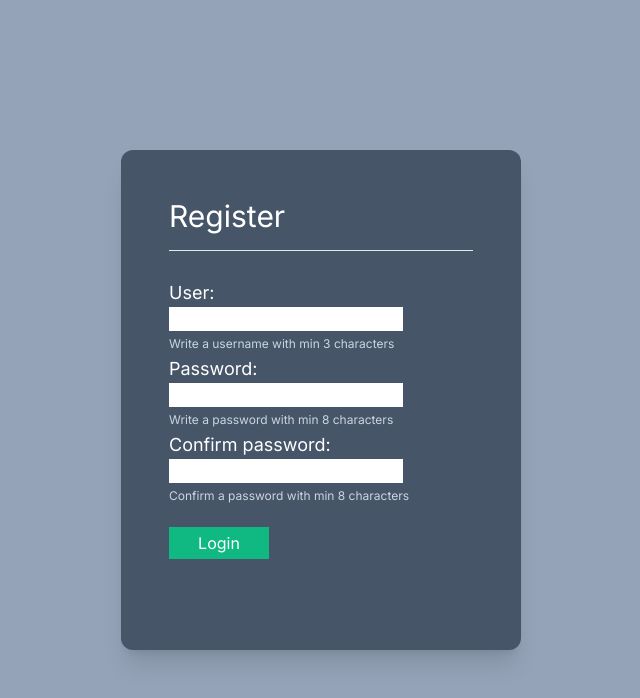
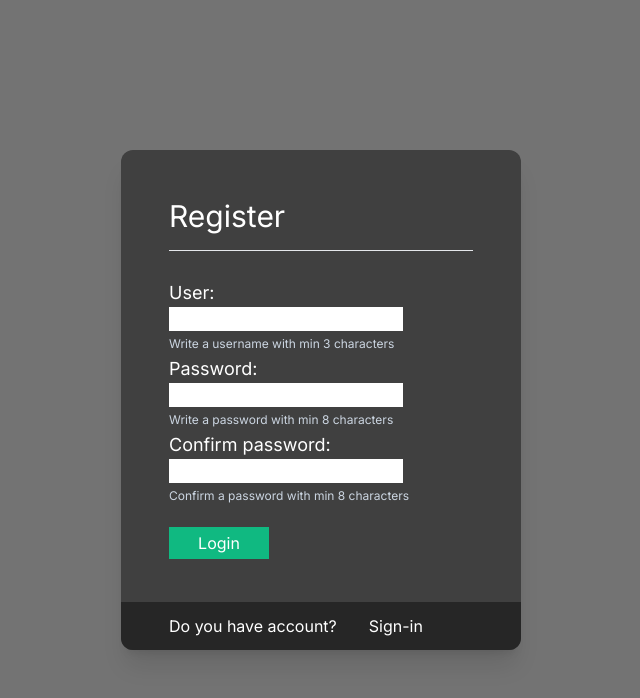
Before and after one commit to caduado13/video_conference-client, a Next.js app: page /register in a window 1280 px wide. Shown: the top 698 px of the page, without its empty margins (319-959 px from the left). Built offline with nearby package versions, Linux system fonts and the light colour scheme.

Commit message:
Add interations and states

```diff
--- a/src/app/globals.css
+++ b/src/app/globals.css
@@ -8,3 +8,44 @@ body{
   margin: 0;
   box-sizing: border-box;
 }
+
+.position-arrows{
+  position: absolute;
+  right: 20px;
+  top: 10px;
+  transform: rotate(0);
+  cursor: pointer;
+}
+
+.position-arrows:hover{
+  scale: 1.2;
+  filter: drop-shadow(1px 3px 3px #fff);
+  transition: 300ms;
+}
+
+.position-arrows.show-off{
+  transform: rotate(180deg);
+}
+
+.input-search {
+  background-color: transparent;
+  border: none;
+  outline: none;
+  padding: 4px;
+  margin: 0;
+  width: 100%; /* Ajuste conforme necessário */
+  border-bottom: 1px solid #000; /* Adicione uma linha horizontal na parte inferior */
+}
+
+.search-icon {
+  position: absolute;
+  right: 25px; /* Ajuste conforme necessário para alinhar o ícone à direita */
+  top: 50%; /* Ajuste conforme necessário para alinhar o ícone verticalmente */
+  transform: translateY(-50%);
+  cursor: pointer;
+}
+
+.search-container {
+  position: relative;
+  margin: 25px 0;
+}
--- a/src/app/login/page.tsx
+++ b/src/app/login/page.tsx
@@ -129,7 +129,7 @@ const Login = () => {
         </form>
         <div className='flex bg-neutral-800 absolute bottom-0 left-0 w-full h-12 items-center pl-12 '>
           <p>Have no account?</p>
-          <p className='pl-8 cursor-pointer'onClick={()=> router.push("/register")}>Sign-in </p>
+          <p className='pl-8 cursor-pointer'onClick={()=> router.push("/register")}>Sign-up </p>
         </div>
       </div>
     </div>
--- a/src/app/page.tsx
+++ b/src/app/page.tsx
@@ -2,25 +2,35 @@
 
 import MembersArea from "@/components/MembersArea";
 import Main from "@/container/Main";
-import {useState} from "react"
-import { useSelector } from "react-redux";
+import { useEffect } from "react";
+import { useSelector, useDispatch } from "react-redux";
+
 
 interface RootState {
   isAuth: {
     auth: boolean;
   };
 }
+interface ShowAreaType {
+  isShow: {
+    show: boolean;
+  };
+}
 
 export default function Home() {
   const isAuth = useSelector((state:RootState) => state.isAuth.auth)
+  const isShow = useSelector((state:ShowAreaType) => state.isShow.show)
+  const dispatch = useDispatch()
   console.log(isAuth)
-  const [show, setShow] = useState(true)
+
+
+
   return (
 
         <div className="w-screen h-screen bg-slate-400 flex">
-          <Main></Main>
+          <Main showClass={isShow}></Main>
           {
-            !show ? <></> :<MembersArea></MembersArea>
+            !isShow ? <></> :<MembersArea></MembersArea>
           }
         </div>
 
--- a/src/app/redux/showServer.ts
+++ b/src/app/redux/showServer.ts
@@ -0,0 +1,17 @@
+import { createSlice } from "@reduxjs/toolkit";
+
+const initialState = {
+    show: true
+}
+
+export const showAreaState = createSlice({
+    name: "show_area",
+    initialState,
+    reducers:{
+        setShow:(state, action) =>{
+            state.show = action.payload
+    }}
+})
+
+export const {setShow} = showAreaState.actions
+export const showAreaReducer = showAreaState.reducer
--- a/src/app/redux/store.ts
+++ b/src/app/redux/store.ts
@@ -1,8 +1,10 @@
 import { configureStore } from "@reduxjs/toolkit";
 import {authorizationReducer} from "./authState"
+import { showAreaReducer } from "./showServer";
 
 export const store = configureStore({
     reducer: {
-        isAuth: authorizationReducer
+        isAuth: authorizationReducer,
+        isShow: showAreaReducer
     }
 })
--- a/src/app/register/page.tsx
+++ b/src/app/register/page.tsx
@@ -94,8 +94,8 @@ const Register = () => {
   });
 
   return (
-    <div className="w-screen h-screen flex items-center justify-center bg-slate-400 ">
-      <div className="bg-slate-600 w-[400px] h-[500px] p-12 relative text-white shadow-xl rounded-xl overflow-hidden">
+    <div className="w-screen h-screen flex items-center justify-center bg-neutral-500 ">
+      <div className="bg-neutral-700 w-[400px] h-[500px] p-12 relative text-white shadow-xl rounded-xl overflow-hidden">
         <h1 className="text-3xl pb-4">Register</h1>
         <hr />
         <form action="/register" method="POST" className="pt-4" onSubmit={submitForm}>
@@ -126,7 +126,12 @@ const Register = () => {
           <br />
           <input type="submit" value="Login" className="bg-emerald-500 w-[100px] p-1 mt-2" />
         </form>
+        <div className='flex bg-neutral-800 absolute bottom-0 left-0 w-full h-12 items-center pl-12 '>
+          <p>Do you have account?</p>
+          <p className='pl-8 cursor-pointer'onClick={()=> router.push("/login")}>Sign-in </p>
+        </div>
       </div>
+
     </div>
   );
 };
```
